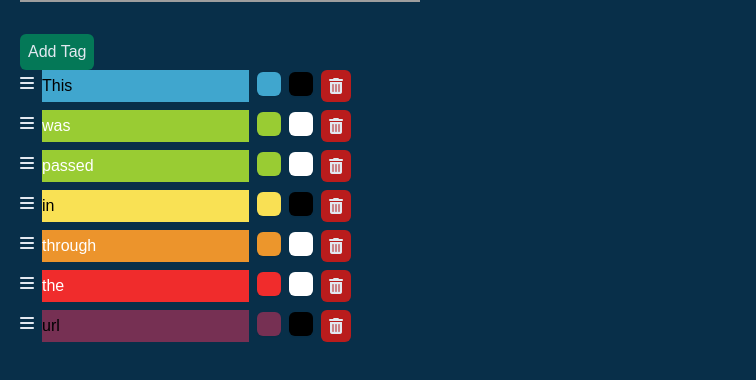
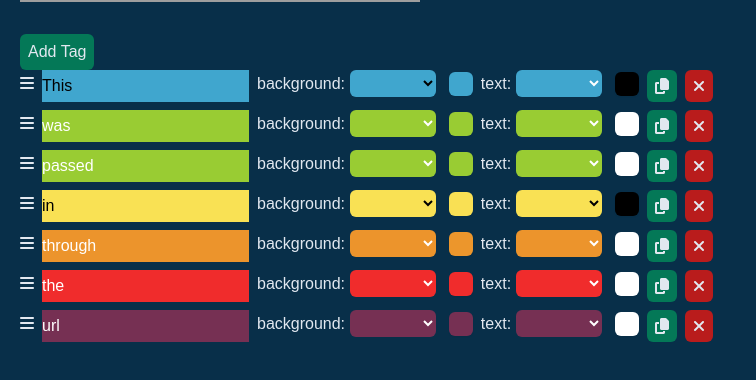
Before and after one commit to dotfortun/tag-maker, a Vue app: page / in a window 1280 px wide. Shown: the part 342-722 px from the top of the page, without its empty margins (0-756 px from the left). Built offline with nearby package versions, Linux system fonts and the light colour scheme; grey boxes are pictures that could not be loaded; a web font is replaced by a local one.

Commit message:
Now for a UX pass?

```diff
--- a/src/components/TagEditor.vue
+++ b/src/components/TagEditor.vue
@@ -1,11 +1,14 @@
 <script setup>
 import { ref } from "vue";
+import { defaultColors, getTextColor } from "../stores/tags";
 import ColorPicker from "primevue/colorpicker";
 
 const { tag, change } = defineProps(["tag", "change"]);
 const tagState = ref(tag);
+const bgPicker = ref(null);
+const colPicker = ref(null);
 
-defineEmits(["tagChanged"]);
+defineEmits(["tagChanged", "tagRemoved", "tagCopied"]);
 </script>
 
 <template>
@@ -18,38 +21,85 @@ defineEmits(["tagChanged"]);
       :style="{ background: tag.bg, color: tag.color }"
       @change="
         $emit('tagChanged', {
-          text: $event.target.value,
-          bg: tag.bg,
+          text: tag.text,
+          bg: $event.value.code,
           color: tag.color,
         })
       "
     />
+    <label>
+      background:
+      <select
+        v-model="bgPicker"
+        :style="{ background: tag.bg, color: tag.color }"
+        @change="
+          $emit('tagChanged', {
+            text: tag.text,
+            bg: $event.target.value,
+            color: tag.color,
+          })
+        "
+      >
+        <option
+          v-for="col of defaultColors"
+          :value="col.code"
+          :style="{ background: col.code, color: getTextColor(col.code) }"
+        >
+          {{ col.name }}
+        </option>
+      </select>
+      &nbsp;
       <ColorPicker
         :defaultColor="tag.bg"
         format="hex"
         @change="
+          bgPicker = null;
           $emit('tagChanged', {
             text: tag.text,
             bg: `#${$event.value.toUpperCase()}FF`,
             color: tag.color,
+          });
+        "
+      />
+    </label>
+
+    <label>
+      text:
+      <select
+        :style="{ background: tag.bg, color: getTextColor(tag.bg) }"
+        v-model="colPicker"
+        @change="
+          $emit('tagChanged', {
+            text: tag.text,
+            bg: tag.bg,
+            color: $event.target.value,
           })
         "
-    />
+      >
+        <option
+          v-for="col of defaultColors"
+          :value="col.code"
+          :style="{ background: col.code, color: getTextColor(col.code) }"
+        >
+          {{ col.name }}
+        </option>
+      </select>
+      &nbsp;
       <ColorPicker
         :defaultColor="tag.color"
         format="hex"
         @change="
+          colPicker = null;
           $emit('tagChanged', {
             text: tag.text,
             bg: tag.bg,
             color: `#${$event.value.toUpperCase()}FF`,
-        })
+          });
         "
       />
-    <i
-      class="fa-solid fa-trash-can delete-button"
-      @click="$emit('tagRemoved')"
-    ></i>
+    </label>
+    <i class="fa-solid fa-copy copy-button" @click="$emit('tagCopied')"></i>
+    <i class="fa-solid fa-xmark delete-button" @click="$emit('tagRemoved')"></i>
   </div>
 </template>
 
@@ -62,7 +112,19 @@ defineEmits(["tagChanged"]);
   @apply rounded-md;
 }
 
+select {
+  @apply px-2 py-1 rounded-md;
+}
+
+option {
+  @apply bg-blend-difference text-white;
+}
+
 .delete-button {
   @apply aspect-square bg-red-700 p-2 rounded-md;
 }
+
+.copy-button {
+  @apply aspect-square bg-emerald-700 p-2 rounded-md;
+}
 </style>
--- a/src/stores/tags.js
+++ b/src/stores/tags.js
@@ -1,7 +1,36 @@
 import { ref, computed } from "vue";
 import { defineStore } from "pinia";
 
+export const defaultColors = [
+  { name: "blue", code: "#40a6ce" },
+  { name: "green", code: "#99cc33" },
+  { name: "yellow", code: "#f9e154" },
+  { name: "orange", code: "#ec942c" },
+  { name: "red", code: "#f02c2c" },
+  { name: "purple", code: "#763053" },
+  { name: "white", code: "#ffffff" },
+  { name: "black", code: "#000000" },
+];
+
+export const hex2rgb = (hex) => {
+  const r = parseInt(hex.slice(1, 3), 16);
+  const g = parseInt(hex.slice(3, 5), 16);
+  const b = parseInt(hex.slice(5, 7), 16);
+
+  // return {r, g, b}
+  return { r, g, b };
+}
+
+export const getTextColor = (hexColor) => {
+  const col = hex2rgb(hexColor);
+  if ((col.r * 0.299 + col.g * 0.587 + col.b * 0.114) > 186) {
+    return "#000000"
+  }
+  return "#ffffff"
+}
+
 export const useTagStore = defineStore("tags", () => {
+
   const tags = ref([
     { text: "This", bg: "#40a6ce", color: "#000000" },
     { text: "was", bg: "#99cc33", color: "#FFFFFF" },
@@ -9,7 +38,7 @@ export const useTagStore = defineStore("tags", () => {
     { text: "in", bg: "#f9e154", color: "#000000" },
     { text: "through", bg: "#ec942c", color: "#FFFFFF" },
     { text: "the", bg: "#f02c2c", color: "#FFFFFF" },
-    { text: "url", bg: "#763053", color: "#000000" },
+    { text: "url", bg: "#763053", color: "#ffffff" },
   ]);
 
   const url = computed(() => {
@@ -30,7 +59,6 @@ export const useTagStore = defineStore("tags", () => {
   };
 
   const editTag = (tag, idx) => {
-    console.table([tags.value[idx], tag])
     tags.value[idx] = tag;
   };
 
--- a/src/views/HomeView.vue
+++ b/src/views/HomeView.vue
@@ -33,6 +33,7 @@ const { url, tags } = storeToRefs(store);
           :tag="tag"
           v-on:tagChanged="(t) => editTag(t, idx)"
           v-on:tagRemoved="removeTag(idx)"
+          v-on:tagCopied="addTag(tag)"
         />
       </template>
     </draggable>
```
Lines whose indentation alone changed are shown as unchanged.
